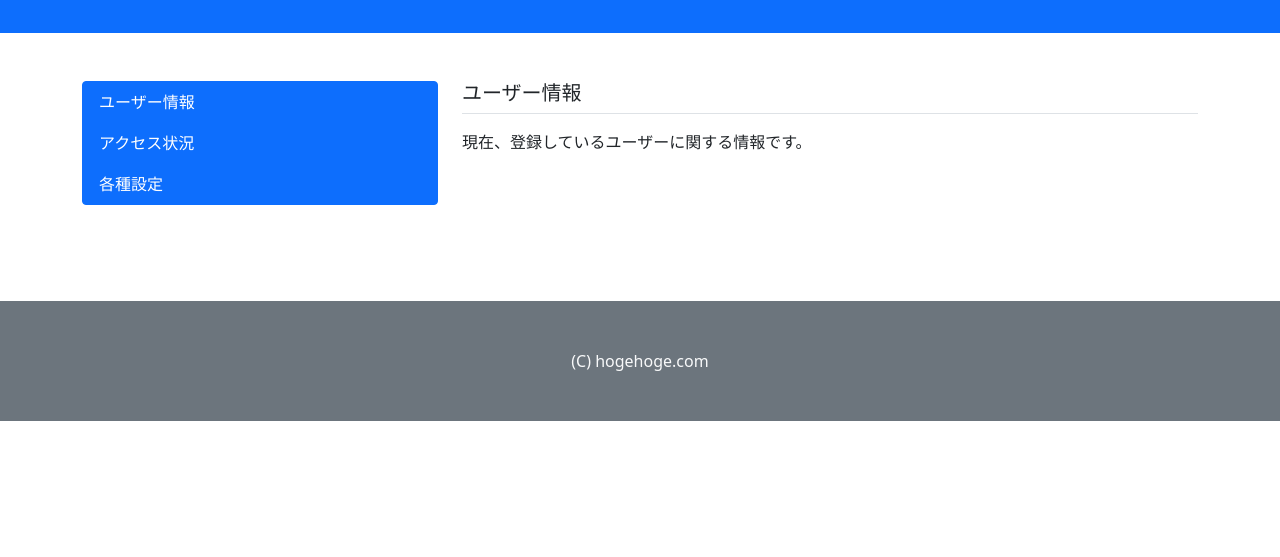
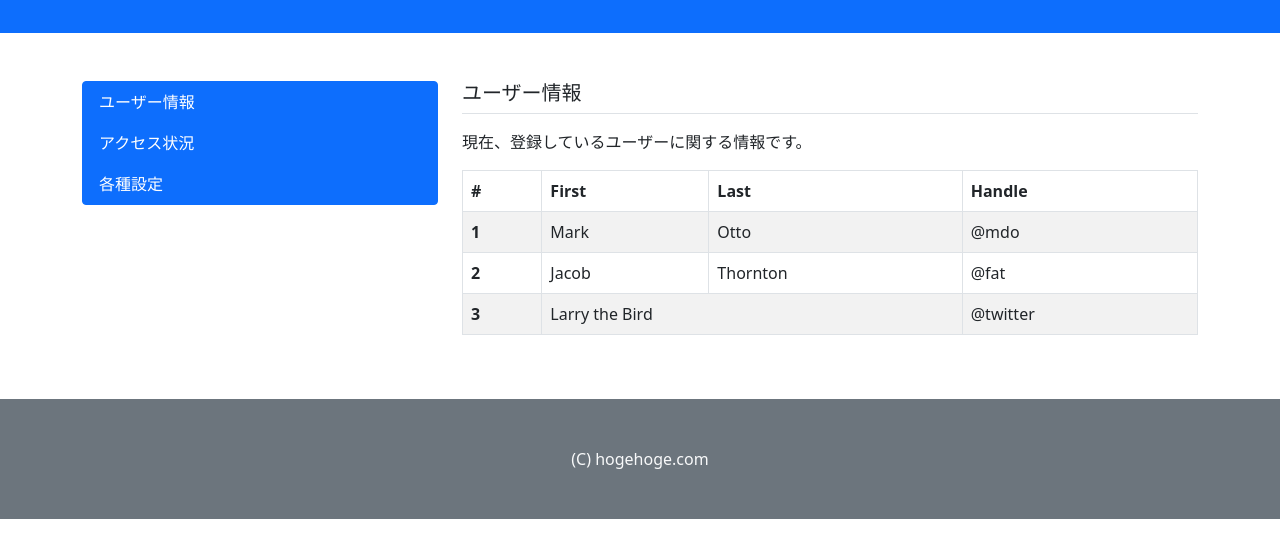
Before and after one commit to TakafumiTakuma/BootstrapRenshu, a plain HTML site: page index.html in a window 1280 px wide. Shown: the part 105-662 px from the top of the page. Drawn offline with nearby package versions, Linux system fonts and the light colour scheme.

Commit message:
表の追加

```diff
--- a/index.html
+++ b/index.html
@@ -28,6 +28,35 @@
         <section class="col-md-8">
             <h1 class="fs-5 border-bottom pb-2 mb-3">ユーザー情報</h1>
             <p>現在、登録しているユーザーに関する情報です。</p>
+            <table class="table table-striped table-bordered">
+                <thead>
+                    <tr>
+                        <th scope="col">#</th>
+                        <th scope="col">First</th>
+                        <th scope="col">Last</th>
+                        <th scope="col">Handle</th>
+                    </tr>
+                </thead>
+                <tbody>
+                    <tr>
+                        <th scope="row">1</th>
+                        <td>Mark</td>
+                        <td>Otto</td>
+                        <td>@mdo</td>
+                    </tr>
+                    <tr>
+                        <th scope="row">2</th>
+                        <td>Jacob</td>
+                        <td>Thornton</td>
+                        <td>@fat</td>
+                    </tr>
+                    <tr>
+                        <th scope="row">3</th>
+                        <td colspan="2">Larry the Bird</td>
+                        <td>@twitter</td>
+                    </tr>
+                </tbody>
+            </table>
         </section>
     </section>
 </div>
```
